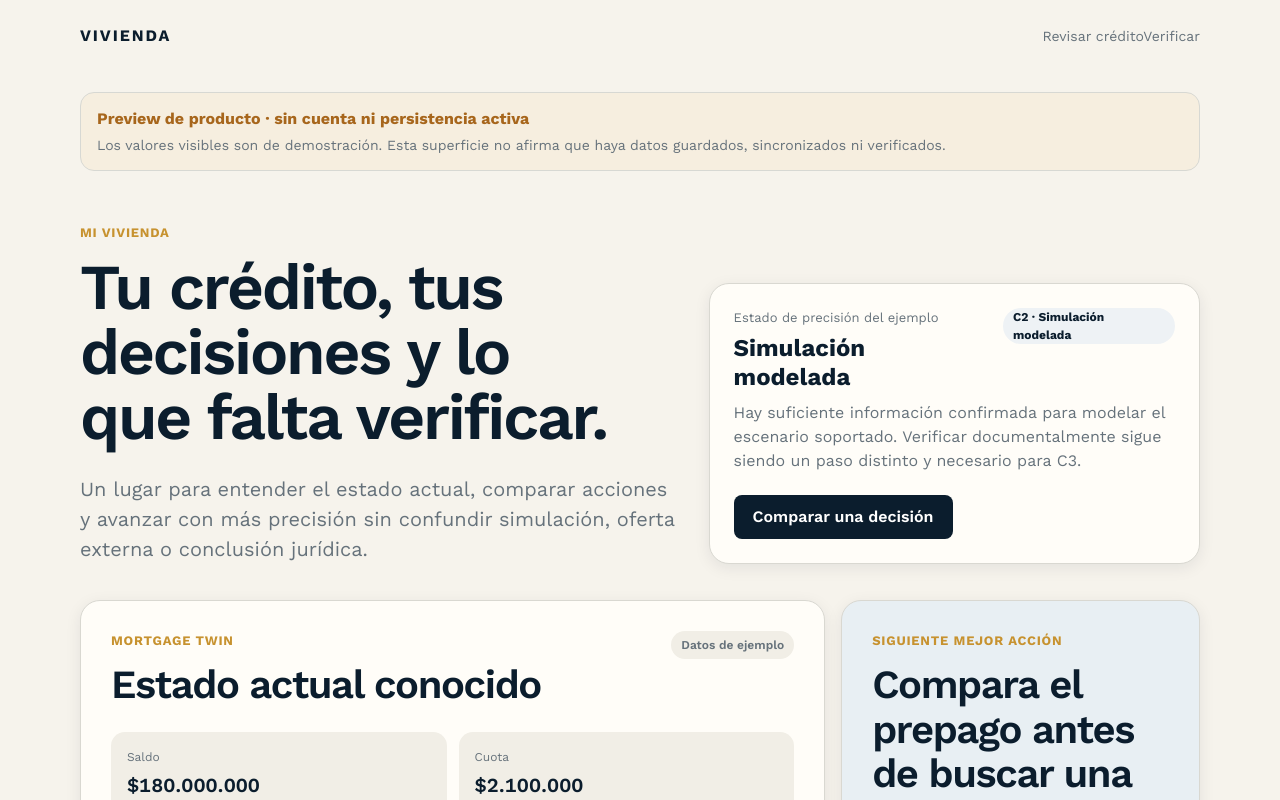
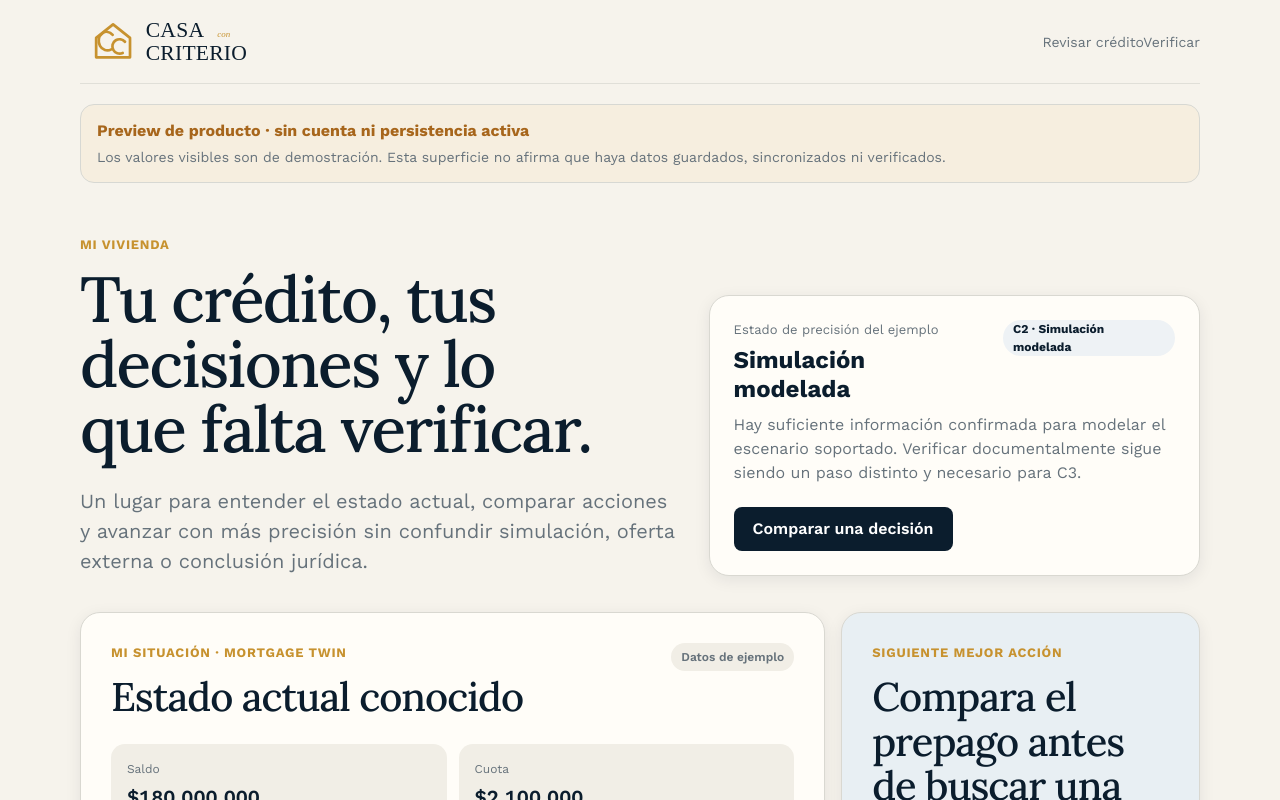
Before and after one commit to arendon7/VIVIENDA, a Next.js app: page /mi-vivienda in a window 1280 px wide. Shown: the top 800 px of the page. Built offline with nearby package versions, Linux system fonts and the light colour scheme.

Commit message:
brand: extend Casa con Criterio identity to Mi Vivienda

```diff
--- a/app/mi-vivienda/page.tsx
+++ b/app/mi-vivienda/page.tsx
@@ -1,3 +1,4 @@
+import { BrandLogo } from "@/components/brand/BrandLogo";
 import { LoanHealthPanel } from "@/components/vivienda/loan-health-panel";
 import {
   FinancialNumber,
@@ -31,8 +32,10 @@ const demoLoanHealth = evaluateLoanHealth({
 export default function MiViviendaPage() {
   return (
     <>
-      <header className="shell site-header">
-        <a className="brand" href="/">VIVIENDA</a>
+      <header className="shell site-header cc-site-header">
+        <a className="cc-brand-link" href="/" aria-label="Casa con Criterio · inicio">
+          <BrandLogo width={230} priority />
+        </a>
         <nav aria-label="Mi Vivienda">
           <a className="nav-link" href="/revisar">Revisar crédito</a>
           <a className="nav-link" href="/verificar">Verificar</a>
@@ -48,7 +51,7 @@ export default function MiViviendaPage() {
         <section className={styles.hero} aria-labelledby="mi-vivienda-title">
           <div>
             <p className="eyebrow">Mi Vivienda</p>
-            <h1 id="mi-vivienda-title" className={styles.title}>Tu crédito, tus decisiones y lo que falta verificar.</h1>
+            <h1 id="mi-vivienda-title" className={`${styles.title} cc-display`}>Tu crédito, tus decisiones y lo que falta verificar.</h1>
             <p className="lede">
               Un lugar para entender el estado actual, comparar acciones y avanzar con más precisión sin confundir simulación, oferta externa o conclusión jurídica.
             </p>
@@ -72,8 +75,8 @@ export default function MiViviendaPage() {
           <article className={`surface ${styles.twin}`}>
             <div className={styles.sectionHeading}>
               <div>
-                <p className="eyebrow">Mortgage Twin</p>
-                <h2 id="twin-heading">Estado actual conocido</h2>
+                <p className="eyebrow">Mi Situación · Mortgage Twin</p>
+                <h2 id="twin-heading" className="cc-display">Estado actual conocido</h2>
               </div>
               <span className={styles.demoTag}>Datos de ejemplo</span>
             </div>
@@ -94,7 +97,7 @@ export default function MiViviendaPage() {
 
           <aside className={`surface ${styles.nextAction}`} aria-labelledby="next-action-heading">
             <p className="eyebrow">Siguiente mejor acción</p>
-            <h2 id="next-action-heading">Compara el prepago antes de buscar una solución externa.</h2>
+            <h2 id="next-action-heading" className="cc-display">Compara el prepago antes de buscar una solución externa.</h2>
             <p className="section-copy">
               El ejemplo ya tiene precisión C2 para el motor soportado y declara capacidad de abono. Primero conviene comparar reducción de plazo frente a reducción de cuota.
             </p>
@@ -116,7 +119,7 @@ export default function MiViviendaPage() {
             <div className={styles.sectionHeading}>
               <div>
                 <p className="eyebrow">Ruta de precisión</p>
-                <h2 id="precision-heading">Más datos no siempre significa más verdad.</h2>
+                <h2 id="precision-heading" className="cc-display">Más datos no siempre significa más verdad.</h2>
               </div>
             </div>
             <ol className={styles.precisionPath}>
@@ -131,7 +134,7 @@ export default function MiViviendaPage() {
           <div className={styles.sectionHeading}>
             <div>
               <p className="eyebrow">Workspace</p>
-              <h2 id="workspace-heading">El resto aparece cuando aporta a una decisión.</h2>
+              <h2 id="workspace-heading" className="cc-display">El resto aparece cuando aporta a una decisión.</h2>
             </div>
           </div>
           <div className={styles.workspaceGrid}>
@@ -144,15 +147,17 @@ export default function MiViviendaPage() {
         <section className={styles.endState}>
           <div>
             <p className="eyebrow">Continuar</p>
-            <h2>¿Quieres trabajar sobre un crédito real?</h2>
+            <h2 className="cc-display">¿Quieres trabajar sobre un crédito real?</h2>
             <p className="section-copy">Empieza por el Quick Check. La primera lectura no requiere cédula, teléfono, correo ni extracto.</p>
           </div>
           <a className="button button-primary" href="/revisar">Revisar mi crédito</a>
         </section>
       </main>
 
-      <footer className="shell site-footer">
-        VIVIENDA · Preview v0.11 · Loan Health cualitativo, simulaciones y rutas con precisión explícita.
+      <footer className="shell site-footer cc-footer">
+        <BrandLogo width={190} />
+        <p>Mi Vivienda · preview de producto con precisión explícita.</p>
+        <p>Simulaciones, Loan Health y rutas sin confundir orientación, oferta ni verificación.</p>
       </footer>
     </>
   );
```
